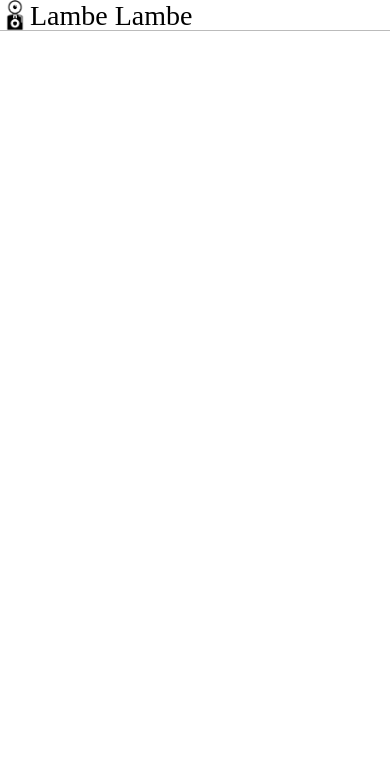
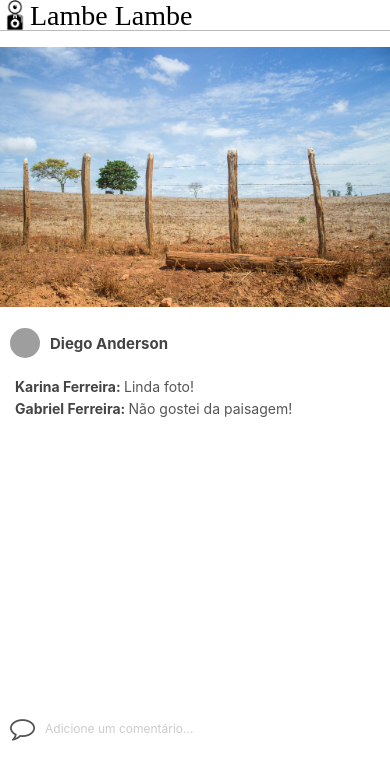
Before and after one commit to dieanderson/Lambe, a React Native app: screen / in a window 390 px wide. Shown: the top 780 px of the page. Built offline with nearby package versions, Linux system fonts and the light colour scheme; grey boxes are pictures that could not be loaded.

Commit message:
implementado Author, Comments, AddComment

```diff
--- a/App.js
+++ b/App.js
@@ -7,13 +7,33 @@
  */
 
 import React, {Component} from 'react'
+import {
+    View,
+} from 'react-native'
 
 import Header from './src/components/Header'
+import Post from './src/components/Post'
 
 export default class App extends Component {
     render() {
+
+        const comments = [{
+            nickname: 'Karina Ferreira',
+            comment: 'Linda foto!',
+        },{
+            nickname: 'Gabriel Ferreira',
+            comment: 'Não gostei da paisagem!',
+        }]
+
         return(
-            <Header />
+            <View style={{ flex: 1 }}>
+                <Header />
+                <Post
+                    image={require('./assets/imgs/fence.jpg')}
+                    comments={comments}
+                />
+
+            </View>
         )
     }
 }
--- a/package.json
+++ b/package.json
@@ -15,7 +15,6 @@
     "axios": "^0.26.1",
     "react": "17.0.2",
     "react-native": "0.68.0",
-    "react-native-gravatar": "^1.0.2",
     "react-native-image-picker": "^4.7.3",
     "react-native-safe-area-context": "^4.2.4",
     "react-native-screens": "^3.13.1",
--- /dev/null
+++ b/src/components/AddComment.js
@@ -0,0 +1,78 @@
+import React, {Component} from 'react'
+import {
+    View,
+    Text,
+    StyleSheet,
+    TextInput,
+    TouchableWithoutFeedback as TWF,
+    Alert,
+} from 'react-native'
+import Icon from 'react-native-vector-icons/FontAwesome'
+
+class AddComment extends Component {
+    state = {
+        comment: '',
+        editMode: false,
+    }
+
+    handleAddComment = () => {
+        Alert.alert('Adicionado!', this.state.comment)
+    }
+
+    render() {
+        let commentArea = null
+        if (this.state.editMode) {
+            commentArea = (
+                <View style={styles.container}>
+                    <TextInput
+                        placeholder='Pode comentar...'
+                        style={styles.input}
+                        autoFocus={true}
+                        value={this.state.comment}
+                        onChangeText={comment => this.setState({ comment })}
+                        onSubmitEditing={this.handleAddComment}
+                    />
+                    <TWF onPress={() => this.setState({ editMode: false })}>
+                        <Icon name='times' size={15} color='#555'/>
+                    </TWF>
+                </View>
+            )
+        } else {
+            commentArea = (
+                <TWF onPress={() => this.setState({ editMode: true })}>
+                    <View style={styles.container}>
+                        <Icon name='comment-o' size={25} color='#555'/>
+                        <Text style={styles.caption}>
+                            Adicione um comentário...
+                        </Text>
+                    </View>
+                </TWF>
+            )
+        }
+
+        return (
+            <View style={{ flex: 1 }}>
+                {commentArea}
+            </View>
+        )
+    }
+}
+
+const styles = StyleSheet.create({
+    container: {
+        flex: 1,
+        flexDirection: 'row',
+        alignItems: 'center',
+        margin: 10,
+    },
+    input: {
+        width: '90%',
+    },
+    caption: {
+        marginLeft: 10,
+        fontSize: 12,
+        color: '#CCC',
+    },
+})
+
+export default AddComment
--- /dev/null
+++ b/src/components/Author.js
@@ -0,0 +1,35 @@
+import React from 'react'
+import {
+    View,
+    Text,
+    StyleSheet,
+    Image,
+} from 'react-native'
+
+export default props => {
+    return(
+        <View style={styles.container}>
+            <Image source={{ uri: props.avatar }} style={styles.avatar}/>
+            <Text style={styles.nickname}>{props.nickname}</Text>
+        </View>
+    )
+}
+
+const styles = StyleSheet.create({
+    container: {
+        flexDirection: 'row',
+        alignItems: 'center',
+    },
+    avatar: {
+        width: 30,
+        height: 30,
+        borderRadius: 15,
+        marginHorizontal: 10,
+    },
+    nickname: {
+        color: '#444',
+        marginVertical: 10,
+        fontSize: 15,
+        fontWeight: 'bold',
+    },
+})
--- /dev/null
+++ b/src/components/Comments.js
@@ -0,0 +1,49 @@
+import React, {Component} from 'react'
+import {
+    View,
+    Text,
+    StyleSheet,
+} from 'react-native'
+
+class Comments extends Component {
+    render() {
+        let view = null
+        if (this.props.comments) {
+            view = this.props.comments.map((item, index) => {
+                return (
+                    <View style={styles.commentContainer} key={index}>
+                        <Text style={styles.nickname}>{item.nickname}: </Text>
+                        <Text style={styles.comment}>{item.comment}</Text>
+                    </View>
+                )
+            })
+        }
+
+        return (
+            <View style={styles.container}>
+                {view}
+            </View>
+        )
+    }
+}
+
+const styles = StyleSheet.create({
+    container: {
+        flex: 1,
+        margin: 10,
+    },
+    commentContainer: {
+        flexDirection: 'row',
+        marginTop: 5,
+    },
+    nickname: {
+        marginLeft: 5,
+        fontWeight: 'bold',
+        color: '#444',
+    },
+    comment: {
+        color: '#555',
+    },
+})
+
+export default Comments
--- a/src/components/Header.js
+++ b/src/components/Header.js
@@ -32,6 +32,7 @@ const styles = StyleSheet.create({
     rowContainer: {
         flexDirection: 'row',
         alignItems: 'center',
+        marginBottom: Platform.OS === 'ios' ? 10 : 0,
     },
     image: {
         height: 30,
--- /dev/null
+++ b/src/components/Post.js
@@ -0,0 +1,39 @@
+import React, {Component} from 'react'
+import {
+    StyleSheet,
+    View,
+    Image,
+    Dimensions,
+} from 'react-native'
+
+import Author from './Author'
+import Comments from './Comments'
+import AddComment from './AddComment'
+
+const gravatar = 'https://www.gravatar.com/avatar/'
+
+class Post extends Component {
+    render() {
+        return(
+            <View style={styles.container}>
+                <Image source={this.props.image} style={styles.image}/>
+                <Author avatar={`${gravatar}1823bc590e310c38c0ce345811395fac`} nickname='Diego Anderson' />
+                <Comments comments={this.props.comments} />
+                <AddComment />
+            </View>
+        )
+    }
+}
+
+const styles =  StyleSheet.create({
+    container: {
+        flex: 1,
+    },
+    image: {
+        width: Dimensions.get('window').width,
+        height: Dimensions.get('window').width * 3 / 4,
+        resizeMode: 'contain',
+    },
+})
+
+export default Post
```
Also changed, not shown: 2 other files (tests, documents, lock files or other folders).
